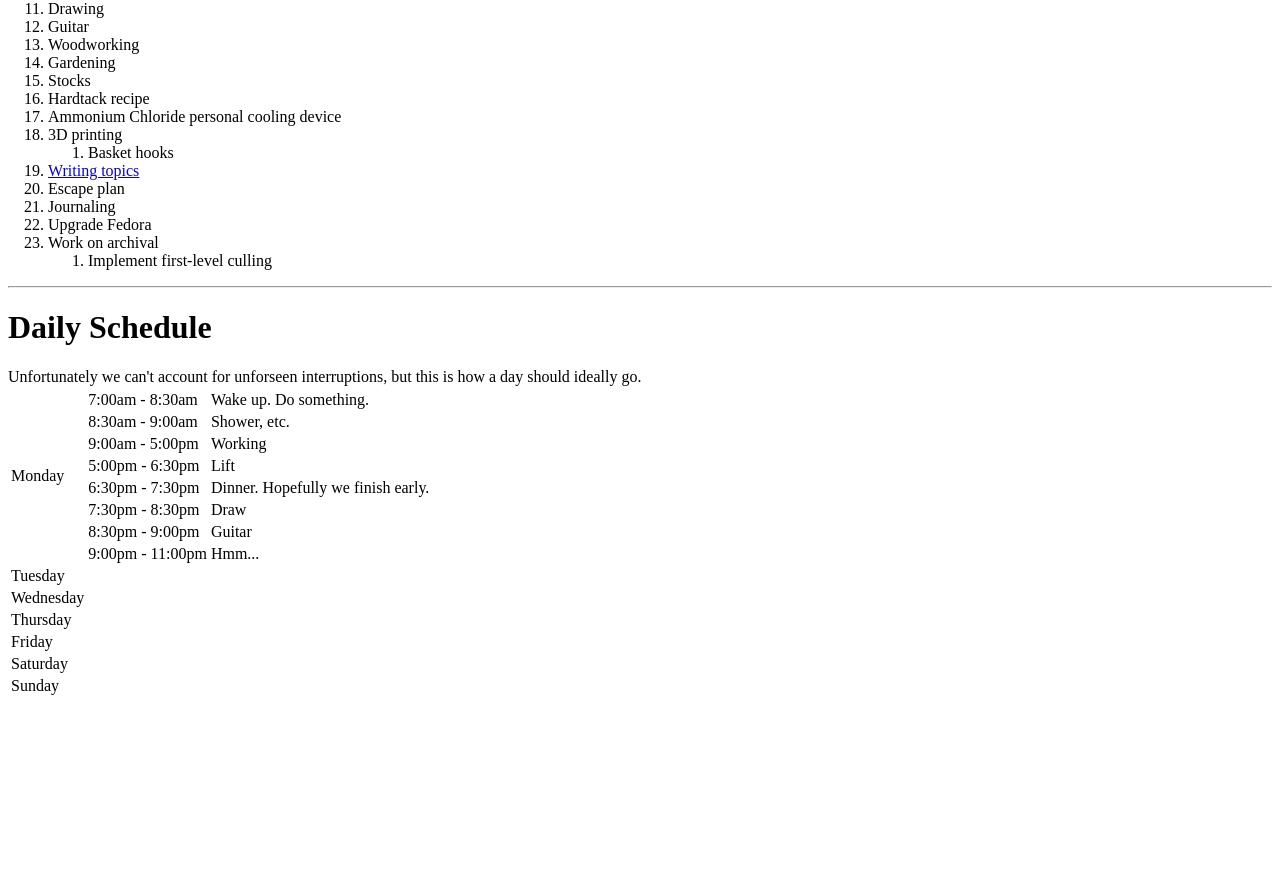
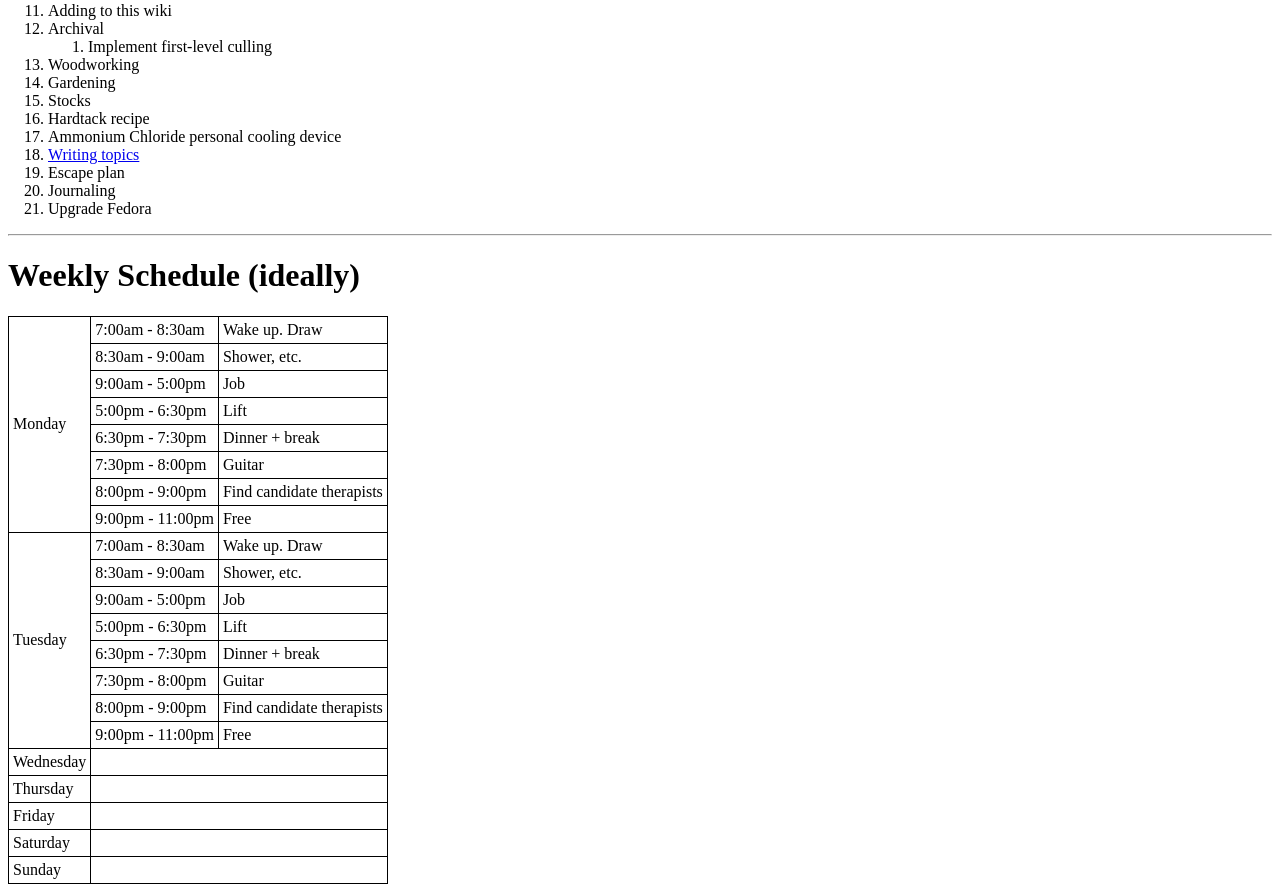
Before and after one commit to RadicalGarlic/safehouse.kim, an Angular app: page /wiki in a window 1280 px wide. Shown: the part 366-1258 px from the top of the page. Before the commit the page ends 1072 px from the top, so only its background shows below. Built offline with nearby package versions, Linux system fonts and the light colour scheme.

Commit message:
Misc wiki changes
Apply some ordering to TODO
Add borders to weekly schedule
Add Tuesday to weekly schedule

```diff
--- a/src/app/wiki/wiki.component.html
+++ b/src/app/wiki/wiki.component.html
@@ -1,7 +1,20 @@
 <div>
   <h1>TODO</h1>
-  <p>In no particular order...</p>
   <ol>
+    <li>
+      <p>Dating</p>
+      <ol>
+        <li>Find therapist (https://www.psychologytoday.com/us/therapists)</li>
+      </ol>
+    </li>
+    <li>Drawing</li>
+    <li>Guitar</li>
+    <li>
+      <p>3D printing</p>
+      <ol>
+        <li>Basket hooks</li>
+      </ol>
+    </li>
     <li>Cyberpunk Red reading</li>
     <li>Books from mom</li>
     <li>
@@ -19,47 +32,36 @@
       </ol>
     </li>
     <li>(SIMPLE) game development</li>
-    <li>Therapist?</li>
     <li>Warhammer 40k</li>
-    <li>Dating</li>
     <li>Adding to this wiki</li>
-    <li>Archival</li>
-    <li>Drawing</li>
-    <li>Guitar</li>
+    <li>
+      <p>Archival</p>
+      <ol>
+        <li>Implement first-level culling</li>
+      </ol>
+    </li>
     <li>Woodworking</li>
     <li>Gardening</li>
     <li>Stocks</li>
     <li>Hardtack recipe</li>
     <li>Ammonium Chloride personal cooling device</li>
-    <li>
-      <p>3D printing</p>
-      <ol>
-        <li>Basket hooks</li>
-      </ol>
-    </li>
+
     <li><a routerLink="/writing-topics">Writing topics</a></li>
     <li>Escape plan</li>
     <li>Journaling</li>
     <li>Upgrade Fedora</li>
-    <li>
-      <p>Work on archival</p>
-      <ol>
-        <li>Implement first-level culling</li>
-      </ol>
-    </li>
   </ol>
 </div>
 <hr>
 <div>
-  <h1>Daily Schedule</h1>
-  <p>Unfortunately we can't account for unforseen interruptions, but this is how a day should ideally go.</p>
+  <h1>Weekly Schedule (ideally)</h1>
   <table>
     <tr>
       <td rowspan="9">Monday</td>
     </tr>
     <tr>
       <td>7:00am - 8:30am</td>
-      <td>Wake up. Do something.</td>
+      <td>Wake up. Draw</td>
     </tr>
     <tr>
       <td>8:30am - 9:00am</td>
@@ -67,7 +69,7 @@
     </tr>
     <tr>
       <td>9:00am - 5:00pm</td>
-      <td>Working</td>
+      <td>Job</td>
     </tr>
     <tr>
       <td>5:00pm - 6:30pm</td>
@@ -75,22 +77,55 @@
     </tr>
     <tr>
       <td>6:30pm - 7:30pm</td>
-      <td>Dinner. Hopefully we finish early.</td>
+      <td>Dinner + break</td>
     </tr>
     <tr>
-      <td>7:30pm - 8:30pm</td>
-      <td>Draw</td>
-    </tr>
-    <tr>
-      <td>8:30pm - 9:00pm</td>
+      <td>7:30pm - 8:00pm</td>
       <td>Guitar</td>
     </tr>
     <tr>
-      <td>9:00pm - 11:00pm</td>
-      <td>Hmm...</td>
+      <td>8:00pm - 9:00pm</td>
+      <td>Find candidate therapists</td>
     </tr>
     <tr>
-      <td>Tuesday</td>
+      <td>9:00pm - 11:00pm</td>
+      <td>Free</td>
+    </tr>
+
+    <tr>
+      <td rowspan="9">Tuesday</td>
+    </tr>
+    <tr>
+      <td>7:00am - 8:30am</td>
+      <td>Wake up. Draw</td>
+    </tr>
+    <tr>
+      <td>8:30am - 9:00am</td>
+      <td>Shower, etc.</td>
+    </tr>
+    <tr>
+      <td>9:00am - 5:00pm</td>
+      <td>Job</td>
+    </tr>
+    <tr>
+      <td>5:00pm - 6:30pm</td>
+      <td>Lift</td>
+    </tr>
+    <tr>
+      <td>6:30pm - 7:30pm</td>
+      <td>Dinner + break</td>
+    </tr>
+    <tr>
+      <td>7:30pm - 8:00pm</td>
+      <td>Guitar</td>
+    </tr>
+    <tr>
+      <td>8:00pm - 9:00pm</td>
+      <td>Find candidate therapists</td>
+    </tr>
+    <tr>
+      <td>9:00pm - 11:00pm</td>
+      <td>Free</td>
     </tr>
     <tr>
       <td>Wednesday</td>
--- a/src/app/wiki/wiki.component.scss
+++ b/src/app/wiki/wiki.component.scss
@@ -2,7 +2,11 @@ p {
   margin: 0;
 }
 
-// table, tr, td {
-//   border: 1px solid;
-//   border-collapse: collapse;
-// }
+table, tr, td {
+  border: 1px solid;
+  border-collapse: collapse;
+}
+
+td {
+  padding: 4px;
+}
```
